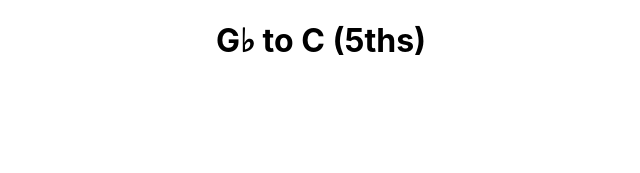
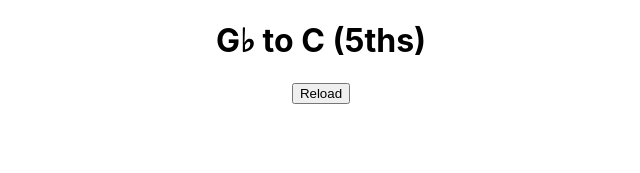
Before and after one commit to LrsNate/practice-tool, a React (Create React App) app: page / in a window 1280 px wide. Shown: the top 173 px of the page, without its empty margins (319-959 px from the left). Built offline with nearby package versions, Linux system fonts and the light colour scheme.

Commit message:
Add reload button

```diff
--- a/src/App.js
+++ b/src/App.js
@@ -1,11 +1,15 @@
 import React from 'react';
 import './App.css';
 import ScalesExercise from "./ScalesExercise";
+
+const onReload = () => window.location.reload();
+const Reload = () => <button onClick={onReload}>Reload</button>
 
 function App() {
   return (
     <div className="App">
       <ScalesExercise/>
+      <Reload/>
     </div>
   );
 }
```
